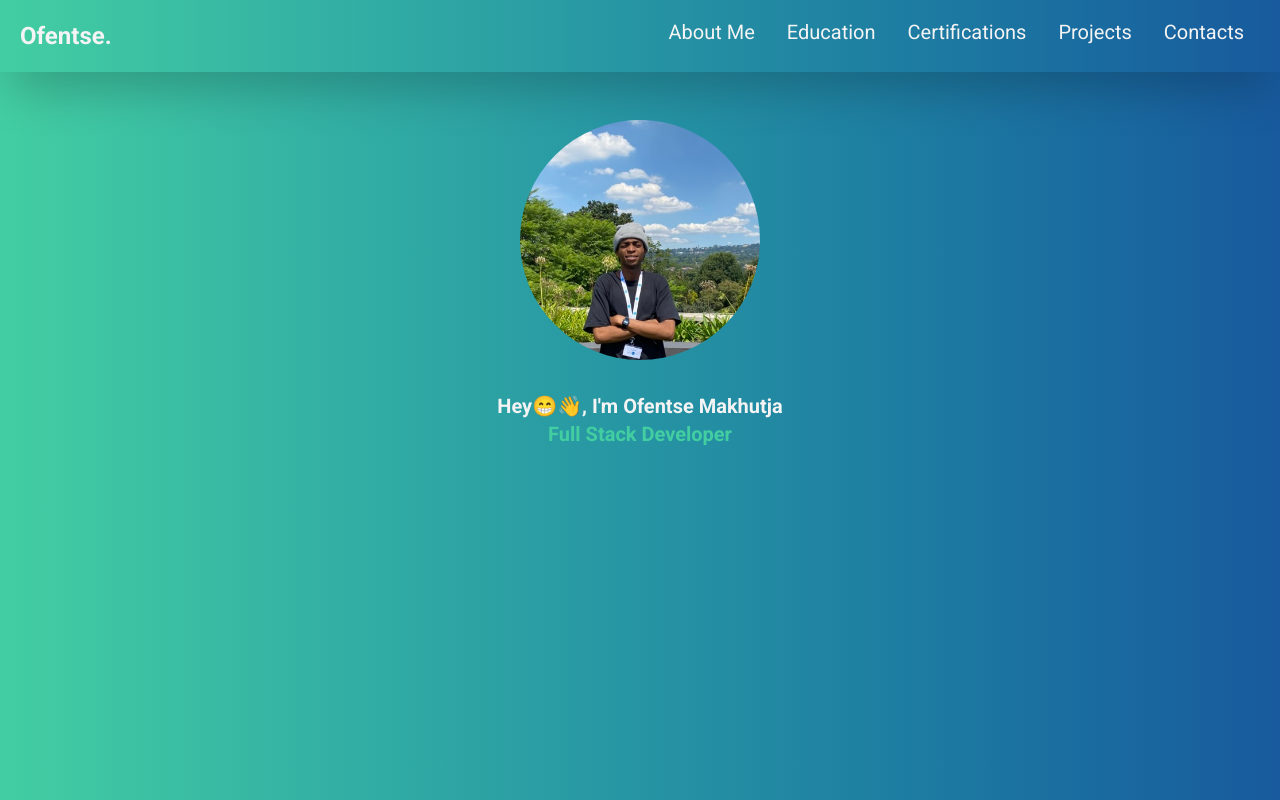
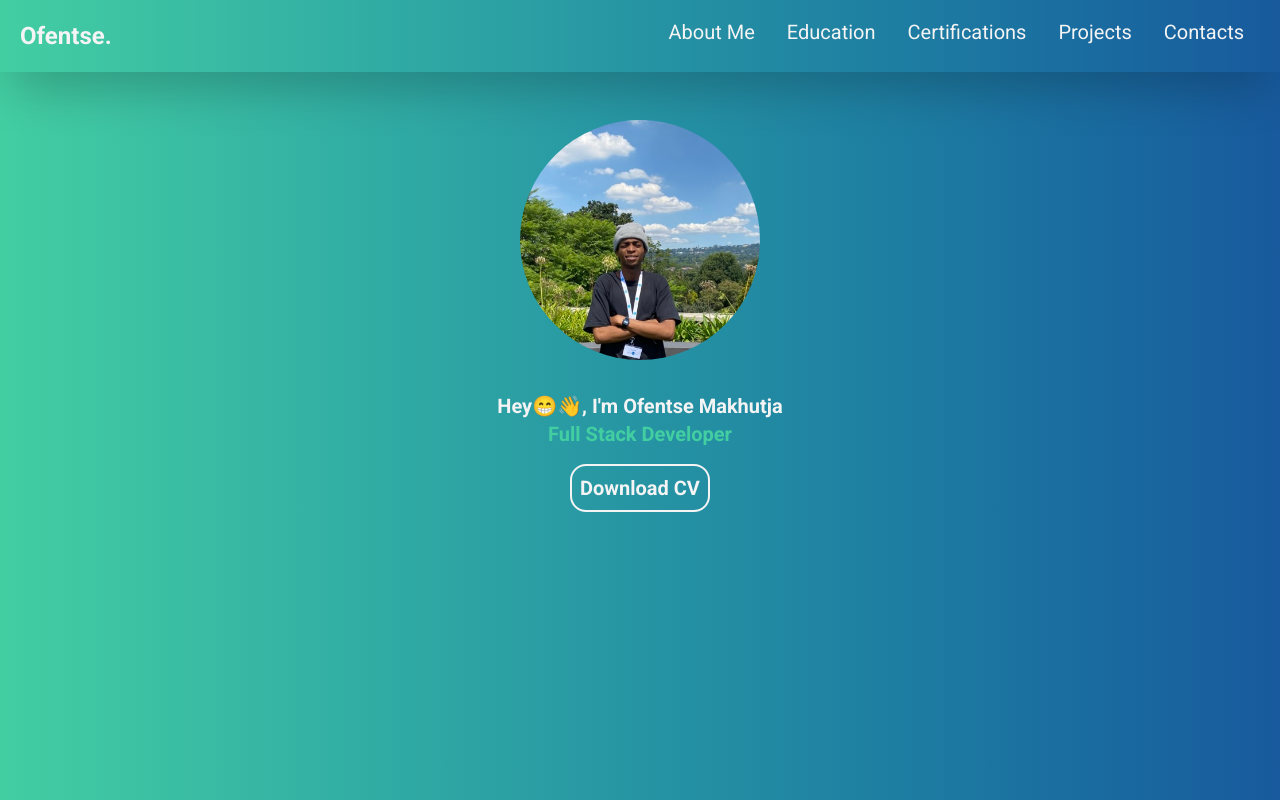
Before and after one commit to OfentseJ/react-personal-portfolio, a React (Vite) app in the folder frontend/: page / in a window 1280 px wide. Shown: the top 800 px of the page. Built offline with nearby package versions, Linux system fonts and the light colour scheme.

Commit message:
Add CV download link and update styles
Added a 'Download CV' button to BodySection. Improved NavBar dropdown layout with flex and gap. Updated link hover color in index.css to match theme.

```diff
--- a/frontend/src/components/BodySection.jsx
+++ b/frontend/src/components/BodySection.jsx
@@ -16,6 +16,15 @@ export default function BodySection() {
         <div className="font-bold text-xl flex items-center flex-col ">
           <p>Hey😁👋, I'm Ofentse Makhutja</p>
           <p className="text-[#43cea2]">Full Stack Developer</p>
+          <a
+            href={cv}
+            download
+            target="_blank"
+            className="border-2 p-2 mt-4 rounded-2xl"
+          >
+            {" "}
+            Download CV
+          </a>
         </div>
       </section>
       <section
@@ -232,7 +241,7 @@ export default function BodySection() {
       </section>
       <section id="contacts" className="px-10 py-20">
         <h1>Contacts</h1>
-        <div className="pl-10 pt-10 flex flex-col items-center justify-center">
+        <div className="pt-10 flex flex-col items-center justify-center">
           <h2 className="font-bold text-2xl">Send me a Message</h2>
           <ContactForm />
           <h2 className="pt-10">Want to work together?</h2>
--- a/frontend/src/components/NavBar.jsx
+++ b/frontend/src/components/NavBar.jsx
@@ -20,7 +20,7 @@ export default function NavBar() {
               transition-all ease-in duration-500 mt-[-8px]
               ${
                 open
-                  ? "top-[80px] opacity-100 endless-river shadow-2xl"
+                  ? "top-[80px] opacity-100 endless-river shadow-2xl flex flex-col items-center gap-2"
                   : "top-[-400px] opacity-0 bg-transparent shodow-none"
               }`}
       >
--- a/frontend/src/index.css
+++ b/frontend/src/index.css
@@ -19,7 +19,7 @@
         @apply text-zinc-100 ;
     }
     a{
-        @apply hover:text-slate-600
+        @apply hover:text-[#43cea2]
     }
 }
 
```
